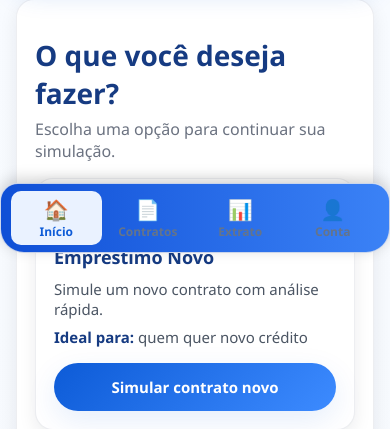
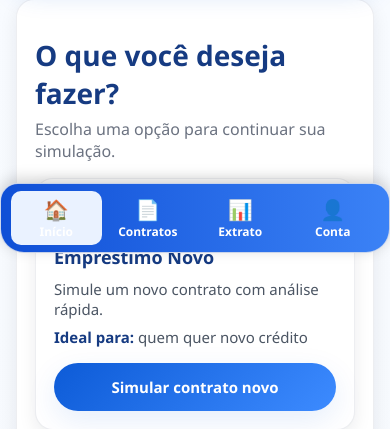
Before and after one commit to jwmister21/smartzen, a Flask app: page /dashboard in a window 390 px wide. Shown: the part 591-1020 px from the top of the page. Run offline with Flask 3, Linux system fonts and the light colour scheme; a user stored in the database is signed in; data that the repository does not hold is empty; some libraries are stand-ins or nearby versions.

Commit message:
Update dashboard.html

```diff
--- a/templates/dashboard.html
+++ b/templates/dashboard.html
@@ -31,12 +31,17 @@
     .bottom-item {
     flex: 1;
     text-decoration: none;
-        color: white;
+    color: white !important;
     display: flex;
     flex-direction: column;
     align-items: center;
     font-size: 12px;
     font-weight: 600;
+}
+
+.bottom-item span {
+    color: white !important;
+}
     }
 
     .bottom-item .icon {
```
Lines whose indentation alone changed are shown as unchanged.
